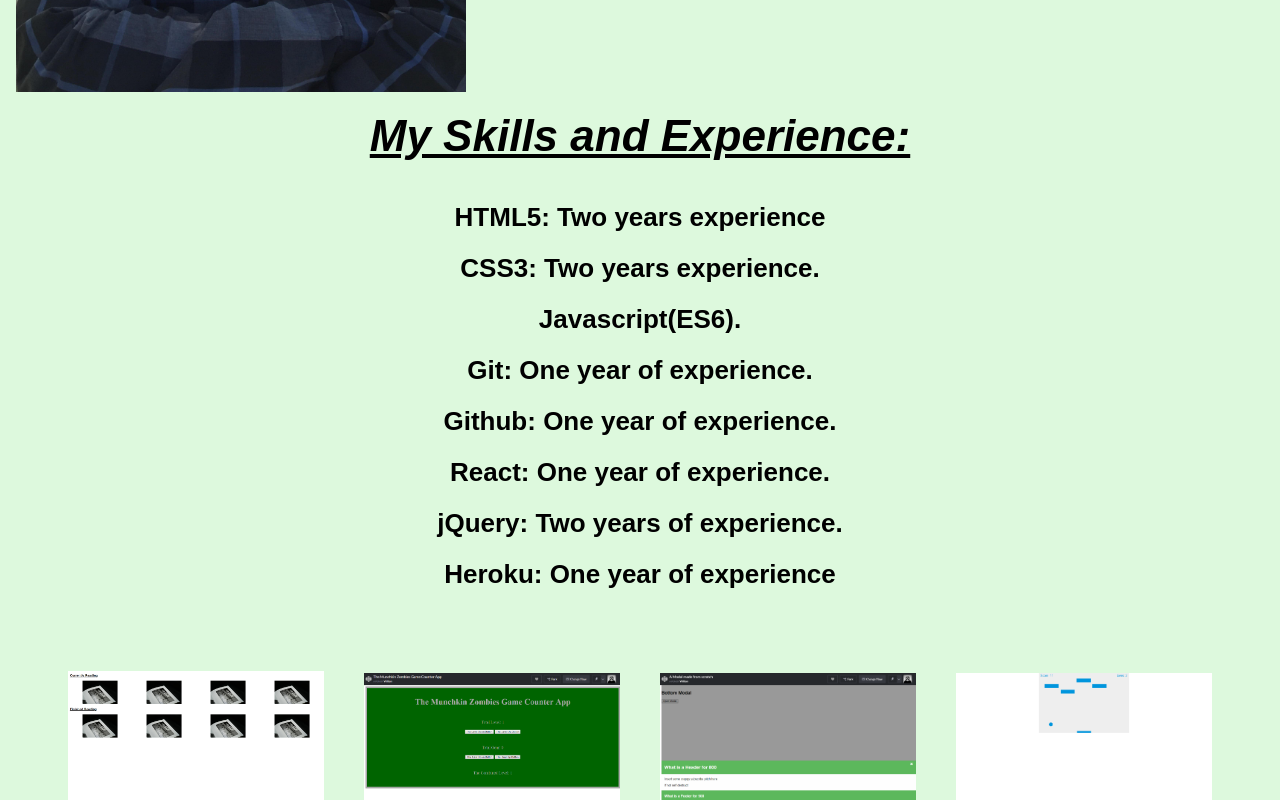
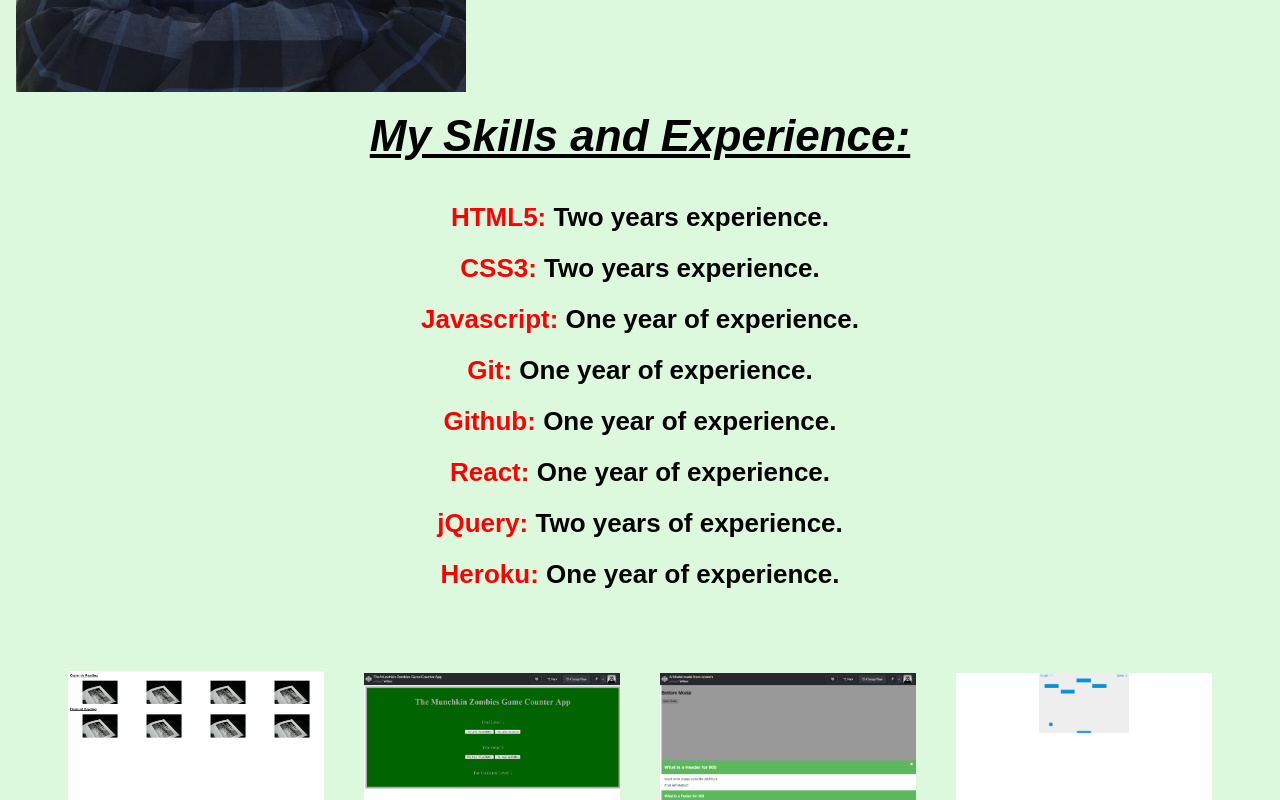
Before and after one commit to wbray93/portfolioreactrebuild, a React (Create React App) app: page / in a window 1280 px wide. Shown: the part 599-1399 px from the top of the page. Built offline with nearby package versions, Linux system fonts and the light colour scheme.

Commit message:
called more emphasis to skills section

```diff
--- a/src/components/skills/index.jsx
+++ b/src/components/skills/index.jsx
@@ -7,14 +7,14 @@
   </div>
   <div>
     <ul className="skills-section-ul-padding">
-      <strong><li className="skills-section-list">HTML5: Two years experience</li></strong>
-      <strong><li className="skills-section-list">CSS3: Two years experience.</li></strong>
-      <strong><li className="skills-section-list">Javascript(ES6).</li></strong>
-      <strong><li className="skills-section-list">Git: One year of experience.</li></strong>
-      <strong><li className="skills-section-list">Github: One year of experience.</li></strong>
-      <strong><li className="skills-section-list">React: One year of experience.</li></strong>
-      <strong><li className="skills-section-list">jQuery: Two years of experience.</li></strong>
-      <strong><li className="skills-section-list">Heroku: One year of experience</li></strong>
+      <strong><li className="skills-section-list"><span className="skills-color">HTML5:</span> Two years experience.</li></strong>
+      <strong><li className="skills-section-list"><span className="skills-color">CSS3:</span> Two years experience.</li></strong>
+      <strong><li className="skills-section-list"><span className="skills-color"> Javascript:</span> One year of experience.</li></strong>
+      <strong><li className="skills-section-list"><span className="skills-color">Git:</span> One year of experience.</li></strong>
+      <strong><li className="skills-section-list"><span className="skills-color">Github:</span> One year of experience.</li></strong>
+      <strong><li className="skills-section-list"><span className="skills-color">React:</span> One year of experience.</li></strong>
+      <strong><li className="skills-section-list"><span className="skills-color">jQuery:</span> Two years of experience.</li></strong>
+      <strong><li className="skills-section-list"><span className="skills-color">Heroku:</span> One year of experience.</li></strong>
     </ul>
   </div>
   </div>
--- a/src/index.css
+++ b/src/index.css
@@ -148,6 +148,10 @@
   padding: 8px;
 }
 
+.skills-color {
+  color: red;
+}
+
 /* Small devices (landscape phones, 576px and up) */
 @media (min-width: 576px) {
 
```
